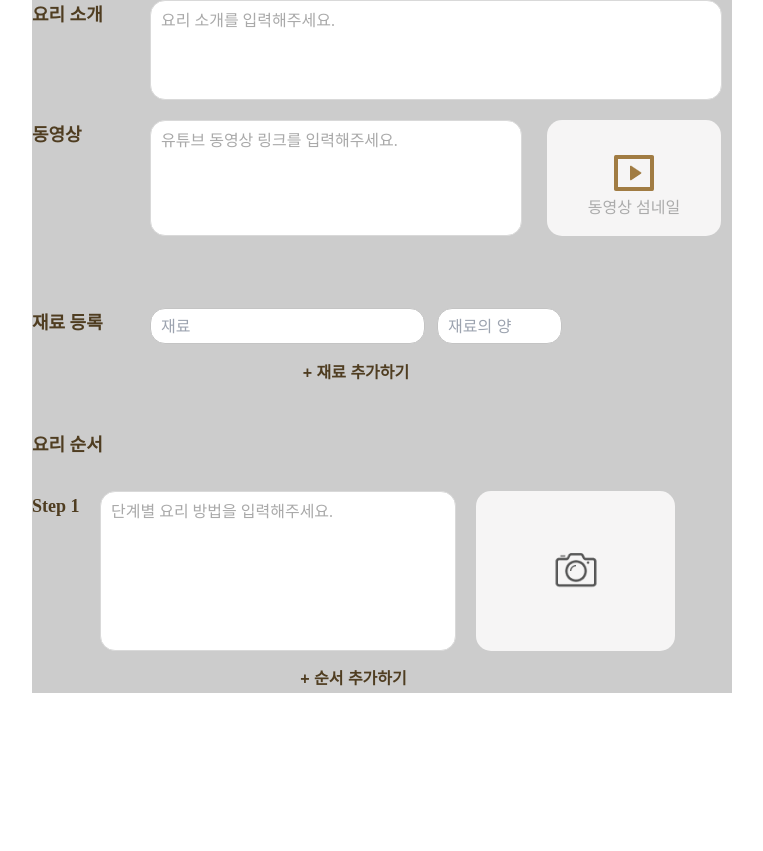
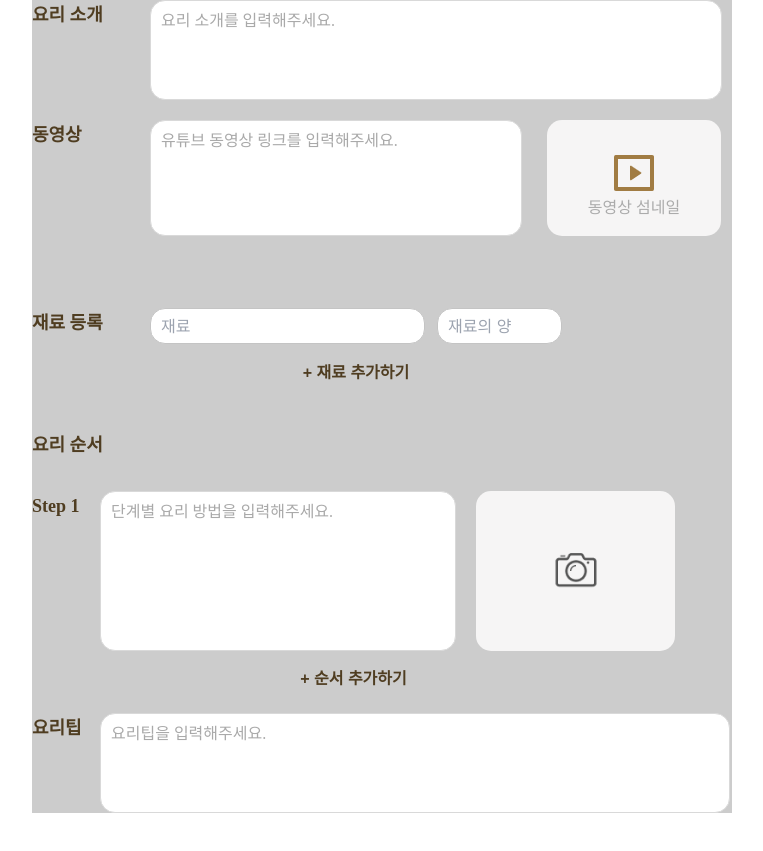
Before and after one commit to limeorange/MatIssue, a Next.js app in the folder front/: page /add-recipe in a window 1280 px wide. Shown: the part 614-1465 px from the top of the page, without its empty margins (258-1021 px from the left). Before the commit the page ends 1387 px from the top, so only its background shows below. Built offline with nearby package versions, Linux system fonts and the light colour scheme.

Commit message:
Feat: 요리팁 추가

```diff
--- a/front/app/(page)/add-recipe/AddRecipe.tsx
+++ b/front/app/(page)/add-recipe/AddRecipe.tsx
@@ -26,6 +26,7 @@ const RecipeForm = () => {
   ]);
   const [steps, setSteps] = useState([{ stepDetail: "", stepImage: "" }]);
   const [stepImages, setStepImages] = useState<string[]>([]);
+  const [cookingTips, setCookingTips] = useState("");
 
   // 종류
   const handleCategoryChange = (e: ChangeEvent<HTMLSelectElement>) => {
@@ -143,6 +144,11 @@ const RecipeForm = () => {
     }
   };
 
+  // 요리팁 변경 핸들러
+  const handleCookingTipsChange = (e: ChangeEvent<HTMLTextAreaElement>) => {
+    setCookingTips(e.target.value);
+  };
+
   return (
     <FormWrapper>
       <Title>레시피 등록하기</Title>
@@ -203,6 +209,14 @@ const RecipeForm = () => {
         handleAddStep={handleAddStep}
         handleRemoveStep={handleRemoveStep}
       />
+      <CookingTips>
+        <TipsLabel>요리팁</TipsLabel>
+        <TipsTextArea
+          value={cookingTips}
+          onChange={handleCookingTipsChange}
+          placeholder="요리팁을 입력해주세요."
+        />
+      </CookingTips>
     </FormWrapper>
   );
 };
@@ -307,3 +321,19 @@ const CookingIntro = styled.div`
   align-items: flex-start;
   margin-top: 2rem;
 `;
+
+const CookingTips = styled.div`
+  display: flex;
+  flex-direction: row;
+  justify-content: space-between;
+  align-items: flex-start;
+  margin-top: 2rem;
+`;
+
+const TipsLabel = styled(Label)`
+  margin-right: -2rem;
+`;
+
+const TipsTextArea = styled(TextArea)`
+  width: 63rem;
+`;
```
